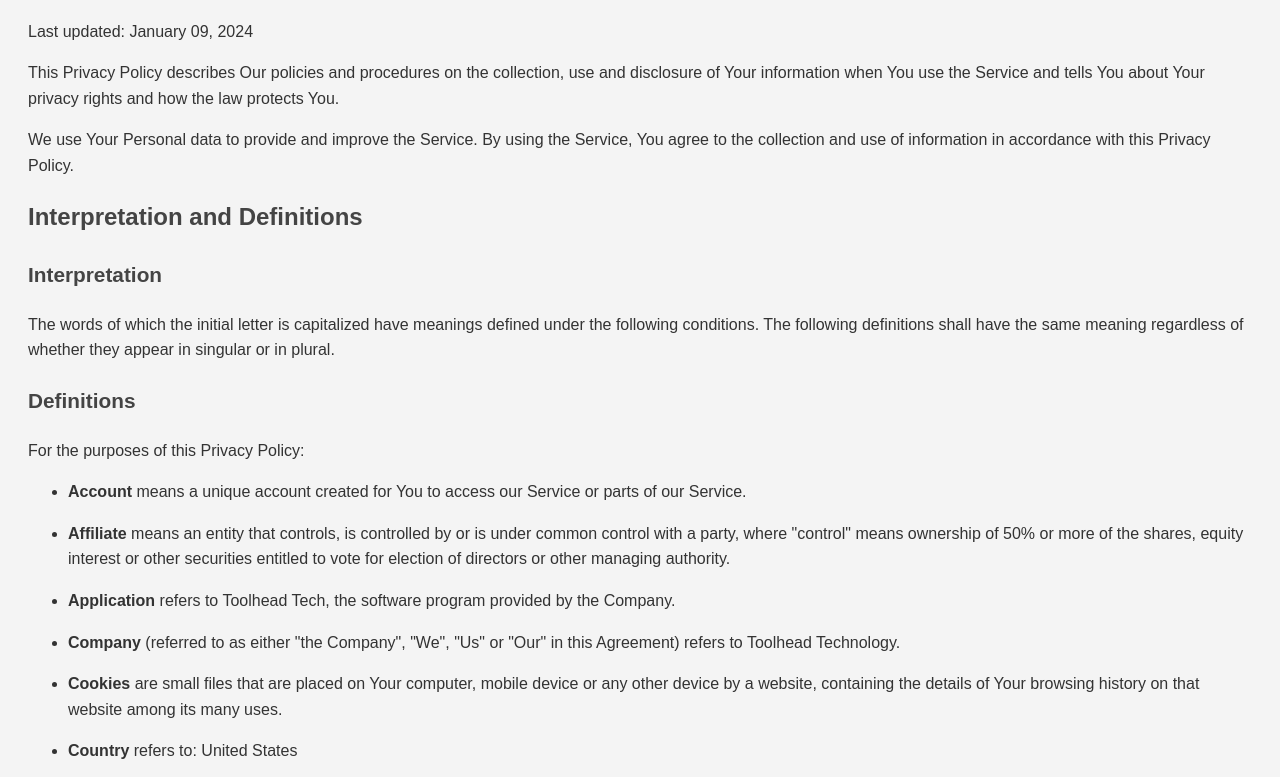
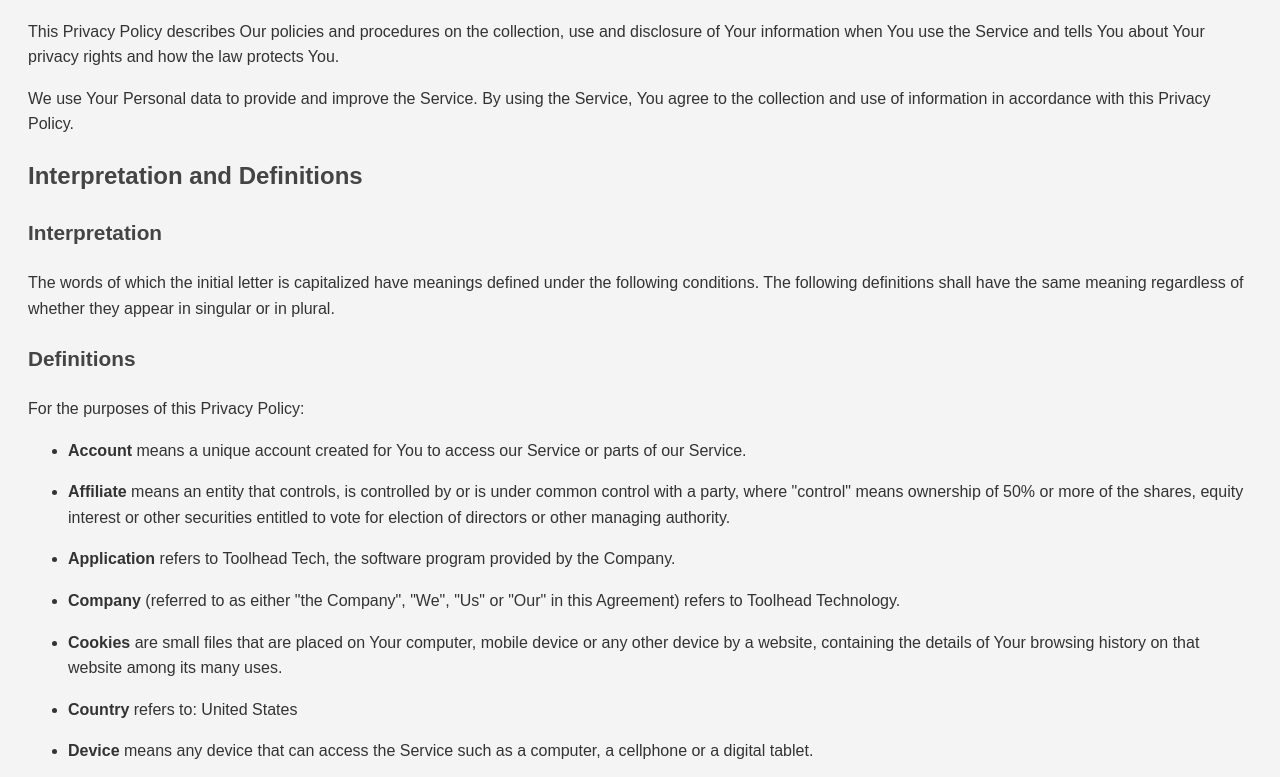
Before and after one commit to BrandonSRutledge/PrivacyPolicy, a plain HTML site: page PrivacyPolicy.html in a window 1280 px wide. Shown: the part 269-1046 px from the top of the page. Drawn offline with Linux system fonts and the light colour scheme.

Commit message:
Remove duplicate Last updated section

```diff
--- a/PrivacyPolicy.html
+++ b/PrivacyPolicy.html
@@ -18,7 +18,6 @@
 
     <section>
     <h1>Privacy Policy</h1>
-        <p>Last updated: January 09, 2024</p>
         <p>This Privacy Policy describes Our policies and procedures on the collection, use and disclosure of Your information when You use the Service and tells You about Your privacy rights and how the law protects You.</p>
         <p>We use Your Personal data to provide and improve the Service. By using the Service, You agree to the collection and use of information in accordance with this Privacy Policy.</p>
     </section>
```
